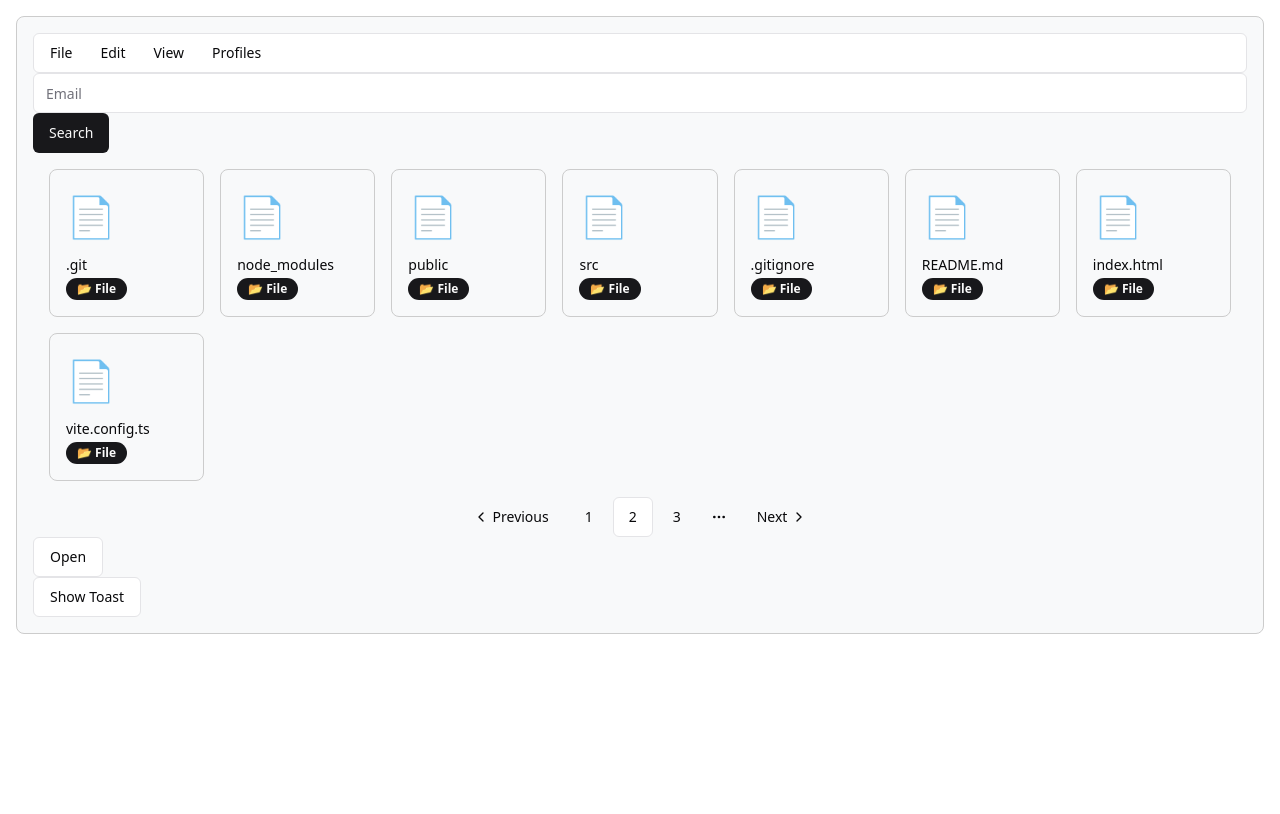
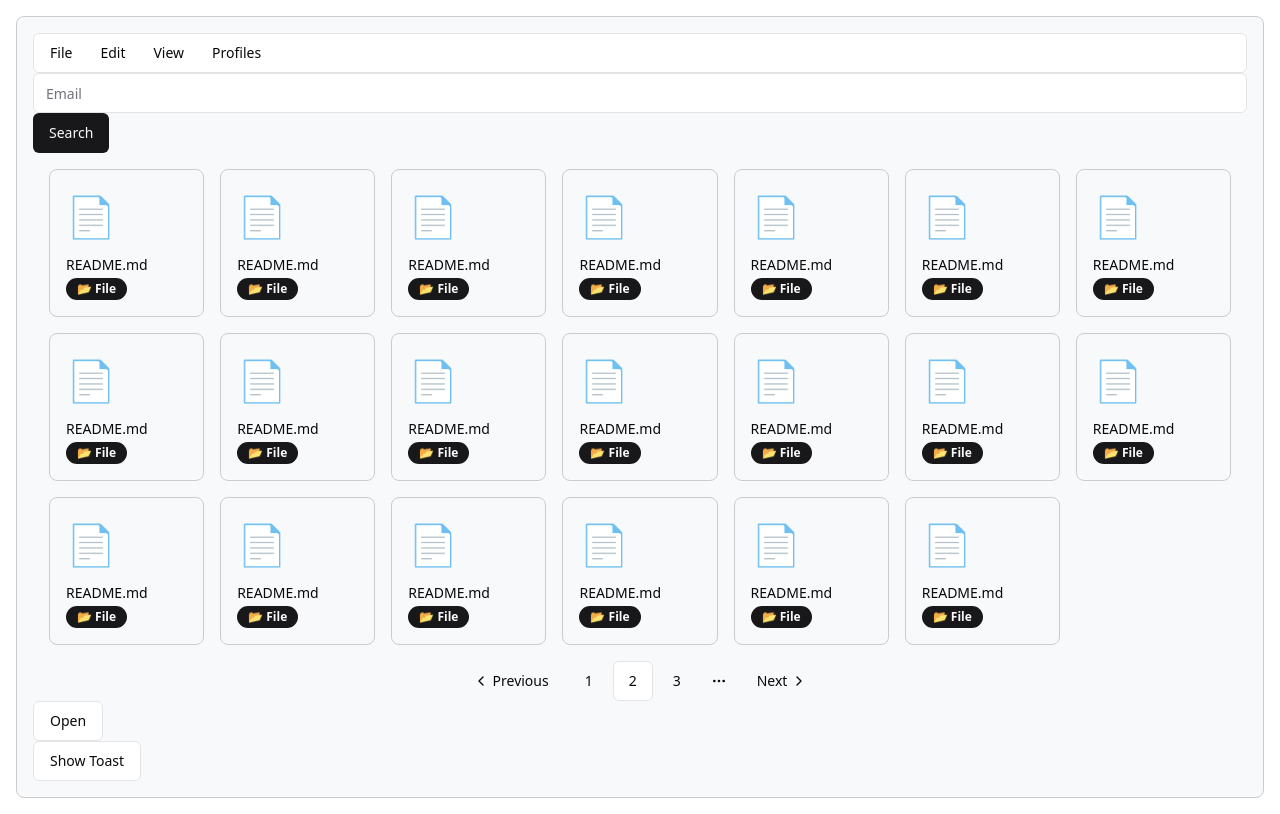
Before and after one commit to Maksasj/qilin, a React (Vite) app: page / in a window 1280 px wide. Built offline with nearby package versions, Linux system fonts and the light colour scheme.

Commit message:
mroe elements !

```diff
--- a/src/FileExplorer.tsx
+++ b/src/FileExplorer.tsx
@@ -1,19 +1,6 @@
 import React from 'react';
 import { Badge } from './components/ui/badge';
 import './FileExplorer.css';
-
-// Sample data for files and folders
-const filesAndFolders = [
-  { name: '.git', type: 'folder' },
-  { name: 'node_modules', type: 'folder' },
-  { name: 'public', type: 'folder' },
-  { name: 'src', type: 'folder' },
-  { name: '.gitignore', type: 'file' },
-  { name: 'README.md', type: 'file' },
-  { name: 'index.html', type: 'file' },
-  { name: 'vite.config.ts', type: 'file' },
-  // Add more items as needed
-];
 
 const EntityTile = ({ index, name }: { index: number, name: string }) => {
     return (
@@ -26,6 +13,12 @@ const EntityTile = ({ index, name }: { index: number, name: string }) => {
 }
 
 const FileExplorer = () => {
+    let filesAndFolders: any[] = [];
+
+    for (let i = 0; i < 20; i++) {
+        filesAndFolders[i] = { name: 'README.md', type: 'file' };
+    }
+
     return (
         <div className="file-explorer">
         {filesAndFolders.map((item, index) => (
```
Lines whose indentation alone changed are shown as unchanged.
